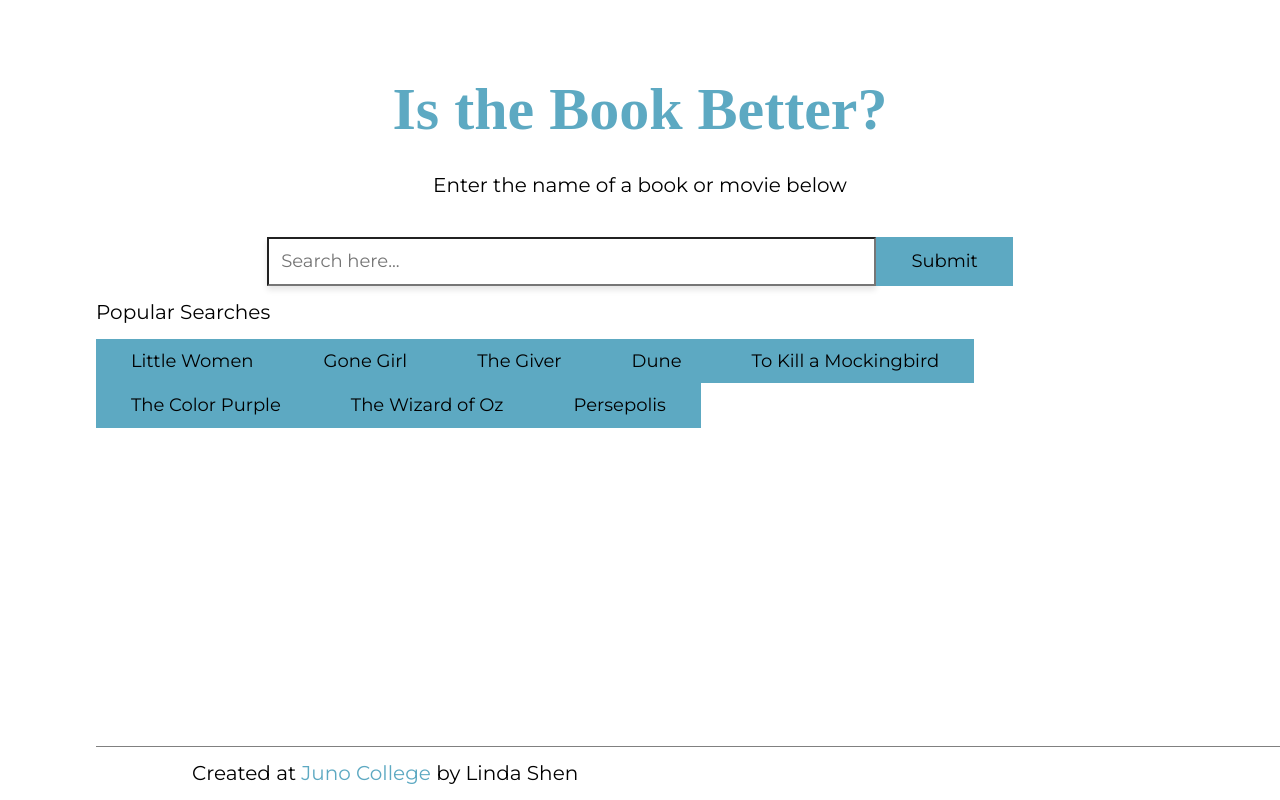
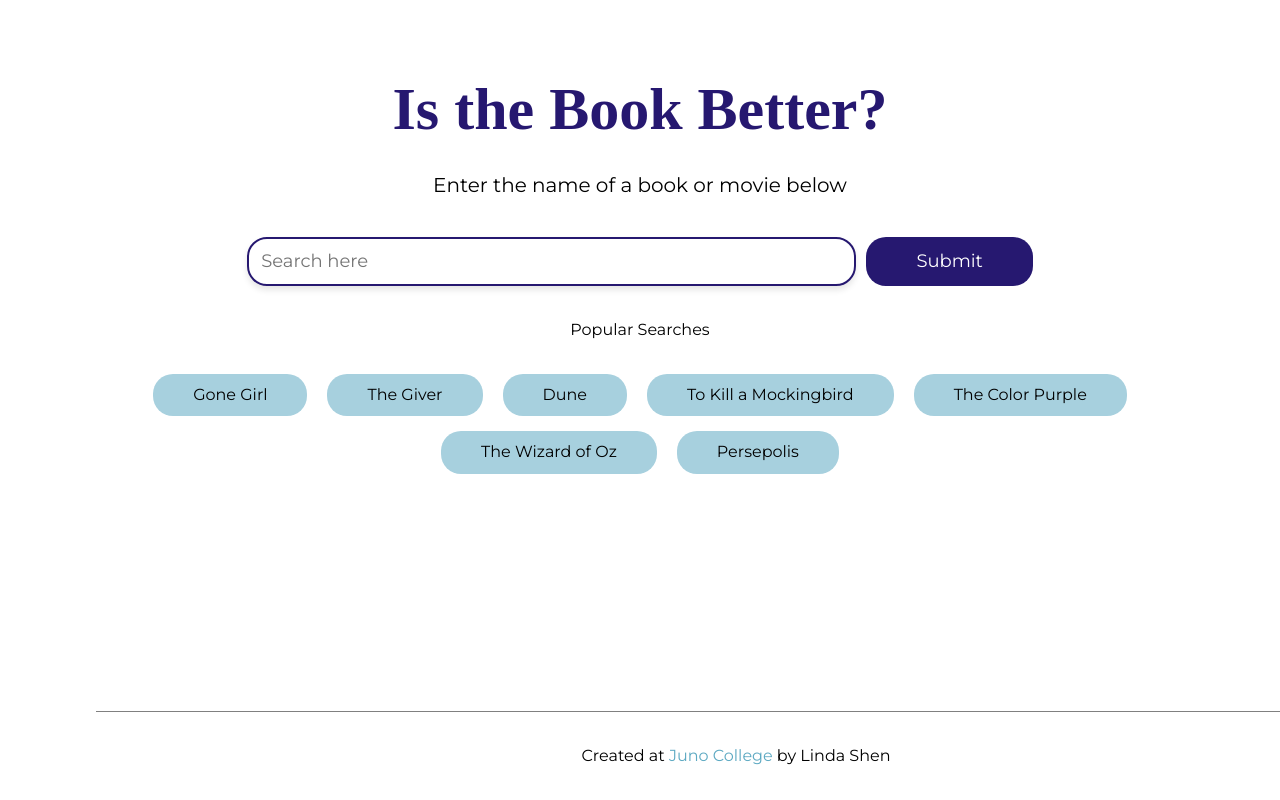
Before and after one commit to lindashendev/is-the-book-better, a React (Create React App) app: page / in a window 1280 px wide. Built offline with nearby package versions, Linux system fonts and the light colour scheme; a web font is replaced by a local one.

Commit message:
Create popular suggestions array and add onclick event for user input

```diff
--- a/src/App.js
+++ b/src/App.js
@@ -13,9 +13,22 @@ function App() {
   const handleSubmit = (event) => {
     event.preventDefault();
     setUserInput('');
-      setUserSearch(userInput);
+    setUserSearch(userInput);
   }
 
+  const popularArray = [
+    "Gone Girl",
+    "The Giver",
+    "Dune",
+    "To Kill a Mockingbird",
+    "The Color Purple",
+    "The Wizard of Oz",
+    "Persepolis"
+  ]
+
+  function handleBtnClick(e) {
+    setUserSearch(e.target.value);
+  }
   return (
     <div className="App">
         <header>
@@ -23,7 +36,7 @@ function App() {
           <h1>Is the Book Better?</h1>
           <p>Enter the name of a book or movie below</p>
           <form action="#" onSubmit={handleSubmit}>
-              <input value={userInput} type="text" onChange={handleChange} id="search" name="search" placeholder="Search here..." />
+              <input value={userInput} type="text" onChange={handleChange} id="search" name="search" placeholder="Search here" />
               <button type="submit">Submit</button>
           </form>
         </div>
@@ -32,17 +45,14 @@ function App() {
             {userSearch
             ? <MainResults userQuery={userSearch}/>
             :
-            <div className="wrapper">
+            <div className="wrapper btn-input">
               <p>Popular Searches</p>
               <div className="btn-group">
-                <button>Little Women</button>
-                <button>Gone Girl</button>
-                <button>The Giver</button>
-                <button>Dune</button>
-                <button>To Kill a Mockingbird</button>
-                <button>The Color Purple</button>
-                <button>The Wizard of Oz</button>
-                <button>Persepolis</button>
+                {
+                  popularArray.map((title, index) =>
+                    <button key={index} value={title} onClick={handleBtnClick}>{title}</button>
+                  )
+                }
               </div>
               <Footer />
             </div>
--- /dev/null
+++ b/src/styles/sass/partials/_btn-input.scss
@@ -0,0 +1,19 @@
+.btn-input {
+    text-align: center;
+    p {
+        font-size: 0.8rem;
+        margin: 35px 0;
+    }
+}
+
+.btn-group {
+    display: flex;
+    flex-wrap: wrap;
+    column-gap: 20px;
+    row-gap: 15px;
+    justify-content: center;
+    button {
+        font-size: 0.8rem;
+        background-color: lighten($primaryBlue, 20%);
+    }
+}
--- a/src/styles/sass/partials/_header.scss
+++ b/src/styles/sass/partials/_header.scss
@@ -12,6 +12,9 @@ input {
   font-family: 'Montserrat', sans-serif;
   width: 70%;
   box-shadow: rgba(0, 0, 0, 0.1) 0px 4px 6px;
+  border:2px solid $navyBlue;
+  margin-right: 10px;
+  border-radius: 20px;
 }
 
 form {
@@ -29,9 +32,15 @@ input, button {
 
 button {
   font-family: 'Montserrat', sans-serif;
-  background-color: $primaryBlue;
   border: none;
-  padding: 12px 35px;
+  border-radius: 20px;
+  padding: 12px 40px;
+}
+
+input ~ button {
+  color: white;
+  background-color:  $navyBlue;
+  padding: 12px 50px;
 }
 
 .random-pick {
--- a/src/styles/sass/styles.css
+++ b/src/styles/sass/styles.css
@@ -279,6 +279,9 @@ input {
   font-family: "Montserrat", sans-serif;
   width: 70%;
   box-shadow: rgba(0, 0, 0, 0.1) 0px 4px 6px;
+  border: 2px solid #261870;
+  margin-right: 10px;
+  border-radius: 20px;
 }
 
 form {
@@ -296,9 +299,15 @@ input, button {
 
 button {
   font-family: "Montserrat", sans-serif;
-  background-color: #5da9c2;
   border: none;
-  padding: 12px 35px;
+  border-radius: 20px;
+  padding: 12px 40px;
+}
+
+input ~ button {
+  color: white;
+  background-color: #261870;
+  padding: 12px 50px;
 }
 
 .random-pick {
@@ -354,6 +363,27 @@ main .info-card__container {
   margin: 40px 0;
 }
 
+.btn-input {
+  text-align: center;
+}
+.btn-input p {
+  font-size: 0.8rem;
+  margin: 35px 0;
+}
+
+.btn-group {
+  display: flex;
+  flex-wrap: wrap;
+  -moz-column-gap: 20px;
+       column-gap: 20px;
+  row-gap: 15px;
+  justify-content: center;
+}
+.btn-group button {
+  font-size: 0.8rem;
+  background-color: #a7d0de;
+}
+
 html {
   font-size: 125%;
 }
@@ -386,7 +416,7 @@ h2 ~ h3 {
 
 h1 {
   font-size: 3rem;
-  color: #5da9c2;
+  color: #261870;
 }
 
 a {
--- a/src/styles/sass/styles.scss
+++ b/src/styles/sass/styles.scss
@@ -5,6 +5,7 @@
 @import './partials/header';
 @import './partials/info-card';
 @import './partials/compare';
+@import './partials/btn-input';
 
 html {
   font-size: 125%;
@@ -38,7 +39,7 @@ h2 ~ h3 {
 
 h1 {
   font-size: 3rem;
-  color: $primaryBlue;
+  color: $navyBlue;
 }
 
 a {
```
Also changed, not shown: 1 other file (tests, documents, lock files or other folders).
